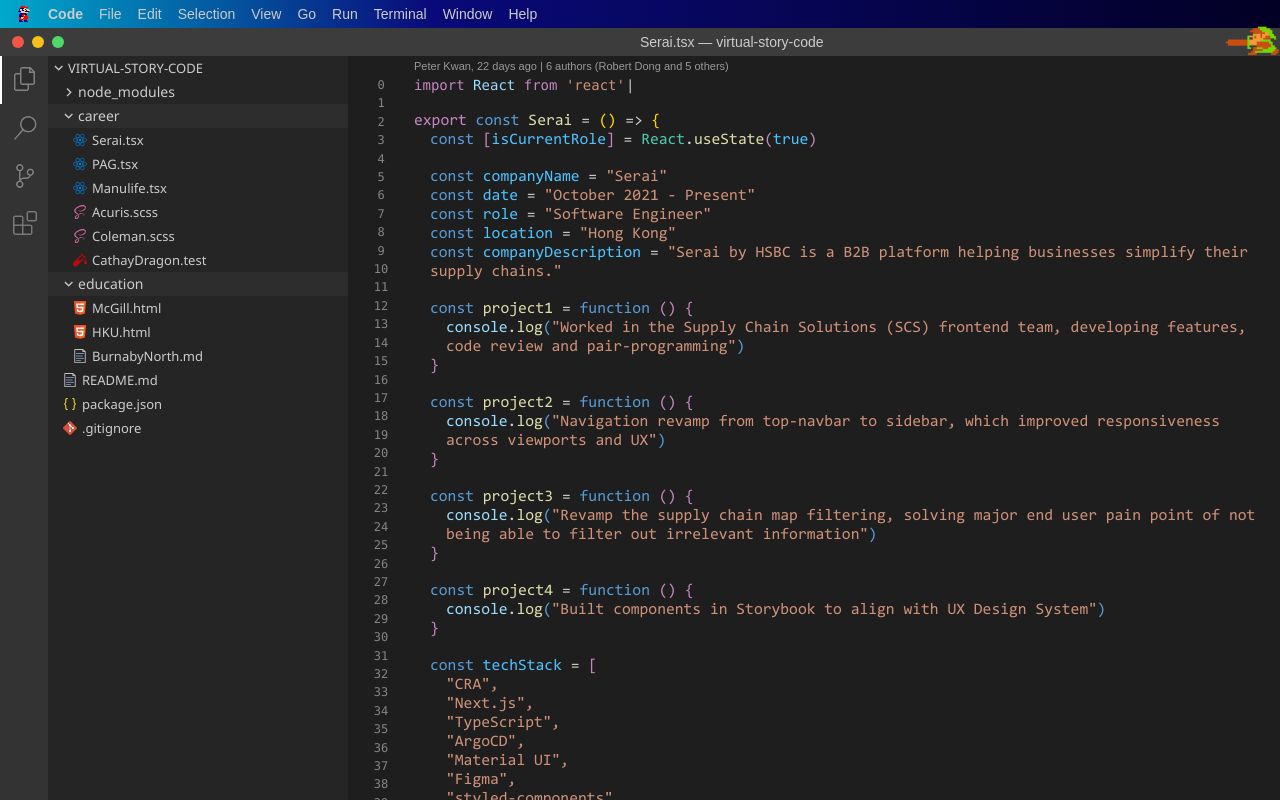
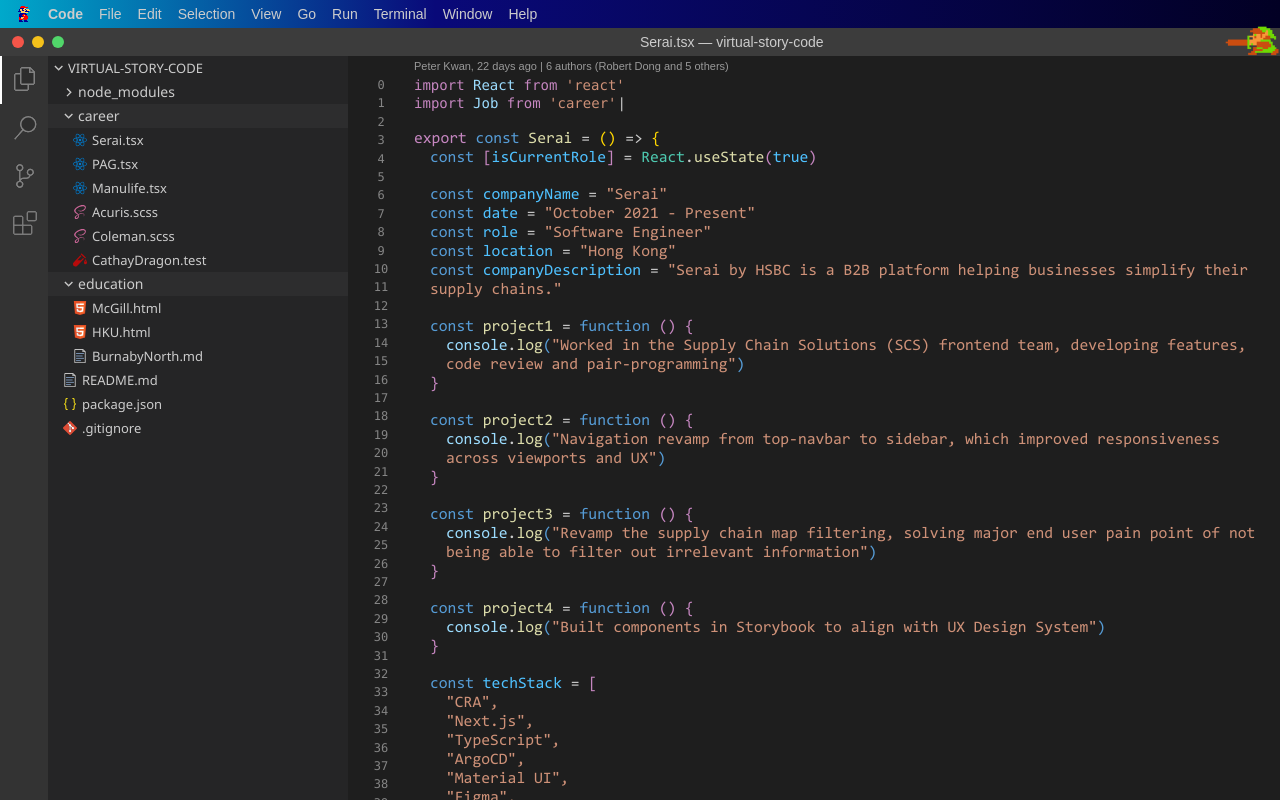
Before and after one commit to peterkwkwan/virtual-story-code, a React (Vite) app: page /explorer/serai in a window 1280 px wide. Built offline with nearby package versions, Linux system fonts and the light colour scheme.

Commit message:
feat: react import

```diff
--- a/src/components/explorer-pages/shared/ReactImports.tsx
+++ b/src/components/explorer-pages/shared/ReactImports.tsx
@@ -1,6 +1,7 @@
 import React from "react";
 import styled from "styled-components";
 import TypewriterComponent from "typewriter-effect";
+import { LightBlueText, LineBreak, PurpleText, StringText } from "./StyledText";
 
 const StyledImport = styled.div`
   margin: 0;
@@ -13,16 +14,19 @@ const StyledImport = styled.div`
 
 /* eslint-disable react/no-unescaped-entities */
 export const ReactImports = () => {
-  const typewriterString = `<span style="color: #c586c0;">import</span> <span style="color: #9cdcfe;">React</span> <span style="color: #c586c0;">from</span> <span style="color: #ce9178;">'react'</span>`;
+  const typewriterString = `<span style="color: #c586c0;">import</span> <span style="color: #9cdcfe;">Job</span> <span style="color: #c586c0;">from</span> <span style="color: #ce9178;">'career'</span>`;
   return (
     <>
       <StyledImport>
+        <PurpleText>import</PurpleText> <LightBlueText>React</LightBlueText>{" "}
+        <PurpleText>from</PurpleText> <StringText>'react'</StringText>
         <TypewriterComponent
           onInit={(typewriter) => {
             typewriter.typeString(typewriterString).pauseFor(2500).start();
           }}
         />
       </StyledImport>
+      <LineBreak />
     </>
   );
 };
```
